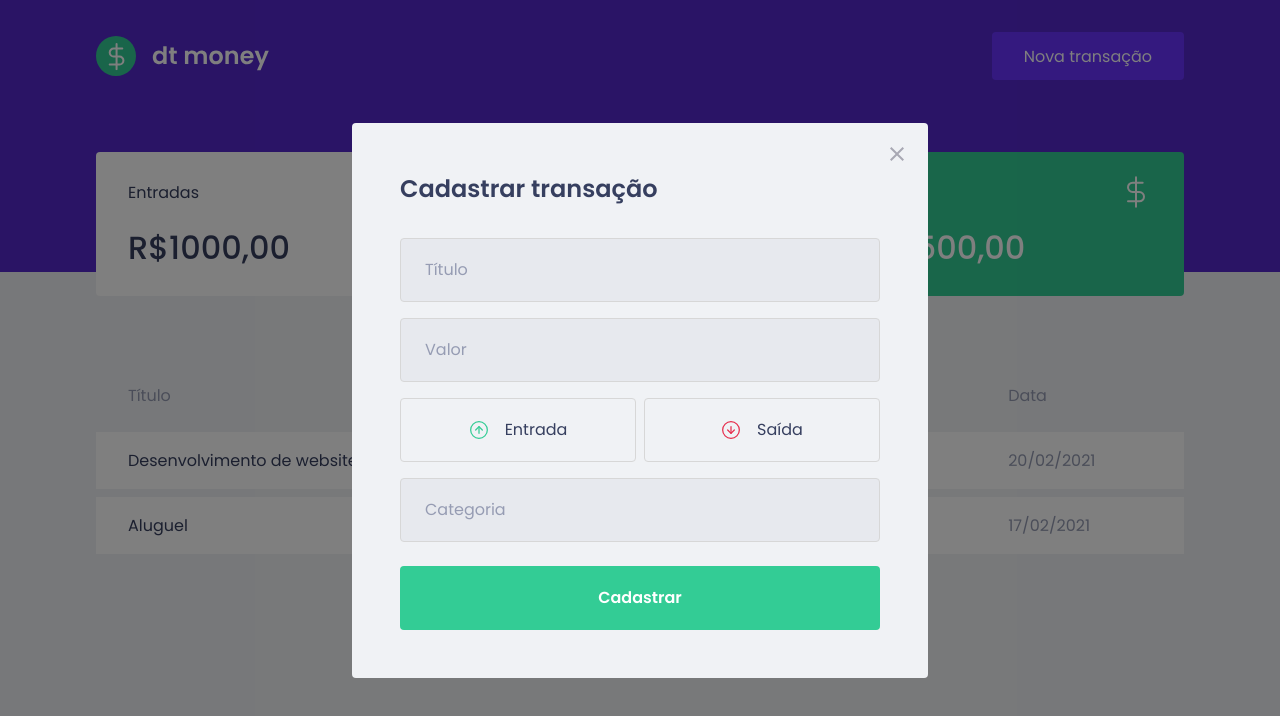
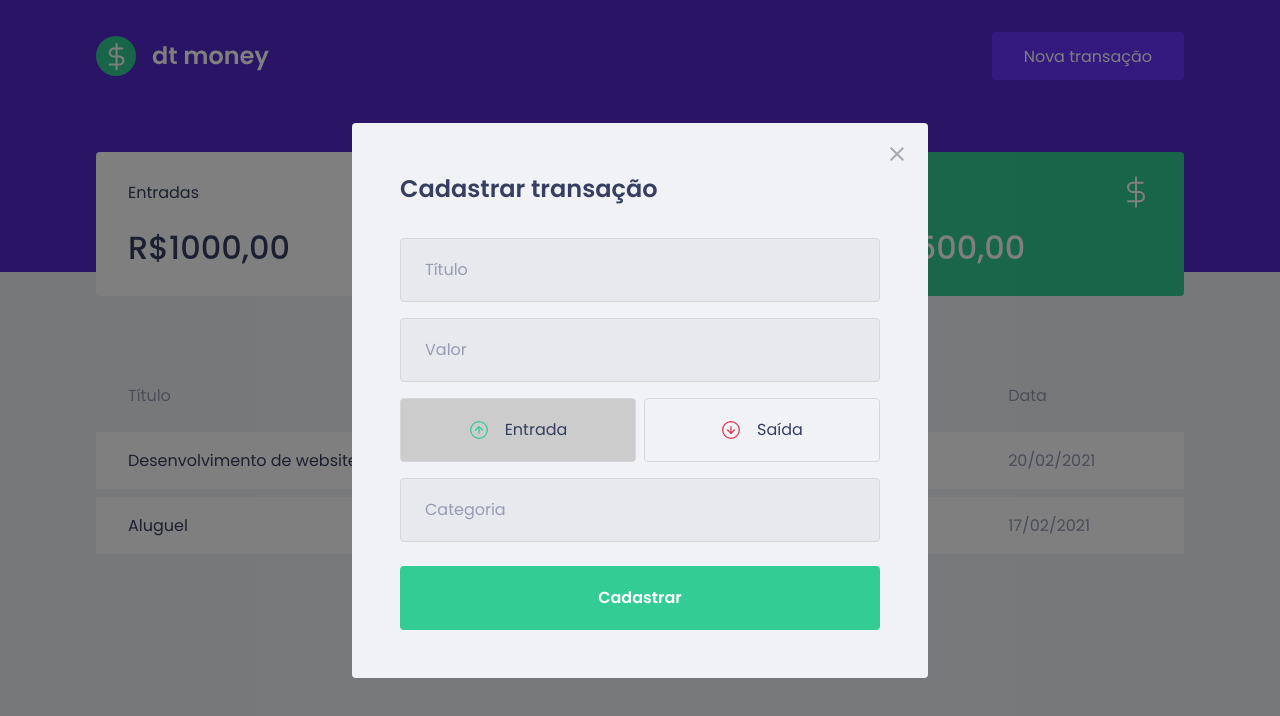
Before and after one commit to tiandrades/ignite-reactjs-chapter-02-dtmoney, a React (Create React App) app: page / in a window 1280 px wide. Both pictures are taken after a click on the button "Nova transação". Shown: the top 716 px of the page. Built offline with nearby package versions, Linux system fonts and the light colour scheme; no server answers; what miragejs would draw is missing.

Commit message:
:sparkles: feat(lesson: Funcionamento dos Botões): add buttons behavior

```diff
--- a/src/components/NewTransactionModal/index.tsx
+++ b/src/components/NewTransactionModal/index.tsx
@@ -1,8 +1,11 @@
+import { useState } from 'react';
 import Modal from 'react-modal';
+
 import incomeImg from '../../assets/income.svg';
 import outcomeImg from '../../assets/outcome.svg';
 import closeImg from '../../assets/close.svg';
-import { Container, TransactionTypeContainer } from './styles';
+
+import { Container, TransactionTypeContainer, RadioBox } from './styles';
 
 interface NewTransactionModalProps {
   isOpen: boolean;
@@ -10,6 +13,8 @@
 }
 
 export function NewTransactionModal({ isOpen, onRequestClose }: NewTransactionModalProps) {
+  const [type, setType] = useState('deposit');
+
   return (
     <Modal
       isOpen={isOpen}
@@ -38,19 +43,23 @@
         />
 
         <TransactionTypeContainer>
-          <button
+          <RadioBox
             type="button"
+            onClick={() => { setType('deposit') }}
+            isActive={type === 'deposit'}
           >
             <img src={incomeImg} alt="Entrada" />
             <span>Entrada</span>
-          </button>
+          </RadioBox>
 
-          <button
+          <RadioBox
             type="button"
+            onClick={() => { setType('withdraw') }}
+            isActive={type === 'withdraw'}
           >
             <img src={outcomeImg} alt="Saída" />
             <span>Saída</span>
-          </button>
+          </RadioBox>
         </TransactionTypeContainer>
 
         <input
--- a/src/components/NewTransactionModal/styles.ts
+++ b/src/components/NewTransactionModal/styles.ts
@@ -54,13 +54,18 @@
     display: grid;
     grid-template-columns: 1fr 1fr;
     gap: 0.5rem;
+`;
 
-    button {
+interface RadioBoxProps {
+    isActive: boolean;
+}
+
+export const RadioBox = styled.button<RadioBoxProps>`
     height: 4rem;
     border: 1px solid #d7d7d7;
     border-radius: 0.25rem;
 
-        background: transparent;
+    background: ${(props) => props.isActive ? '#ccc' : 'transparent'};
 
     display: flex;
     align-items: center;
@@ -83,5 +88,4 @@
         font-size: 1rem;
         color: var(--text-title);
     }
-    }
 `;
```
Lines whose indentation alone changed are shown as unchanged.
